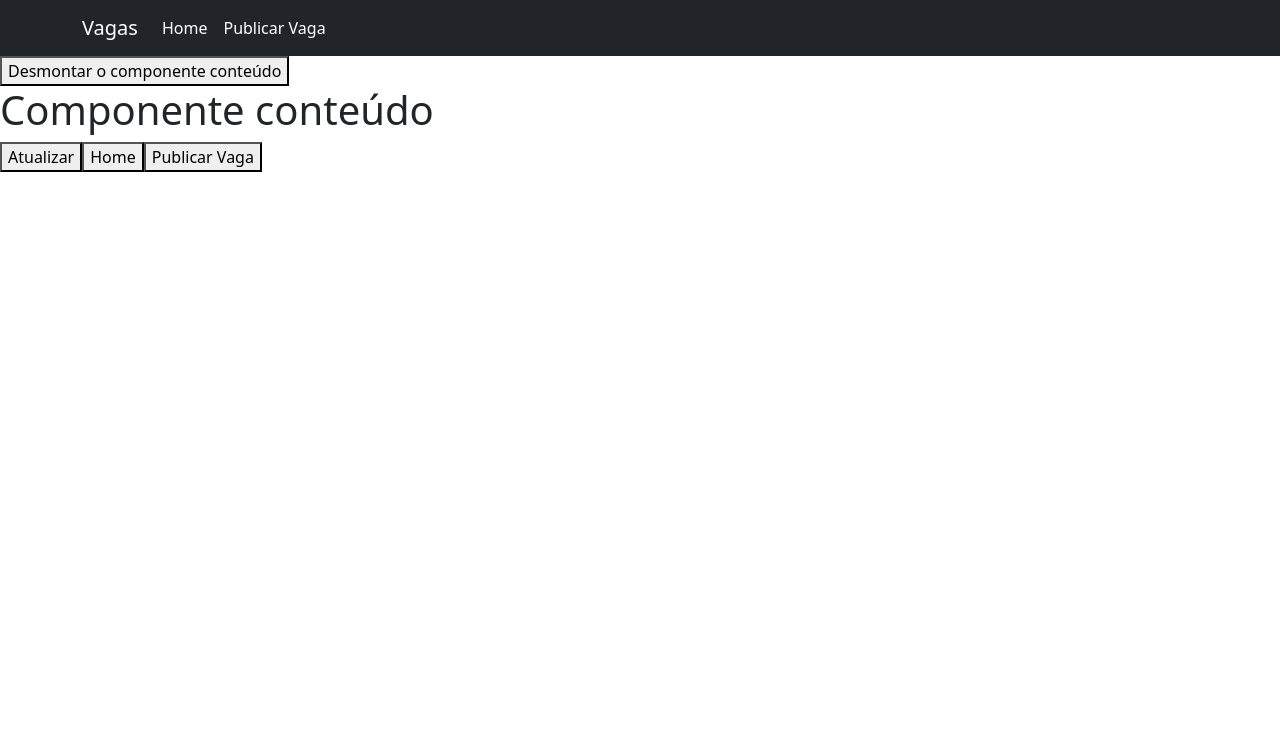
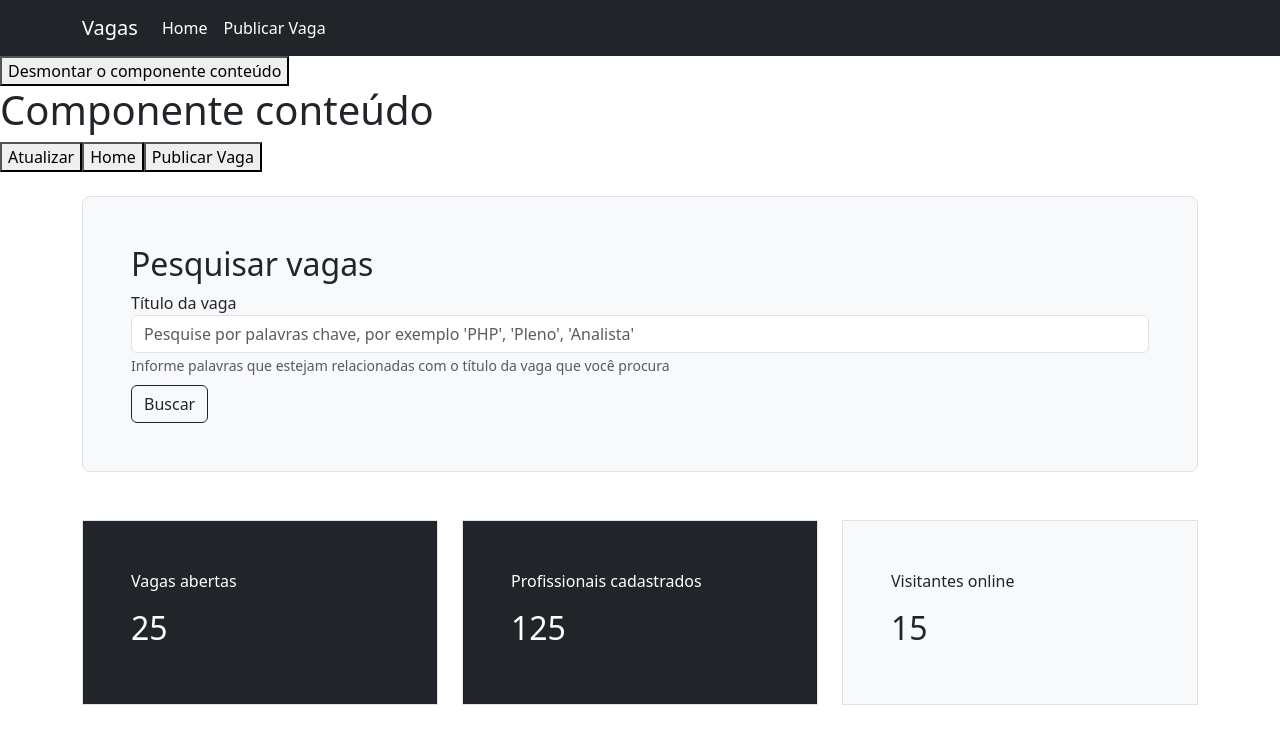
Before and after one commit to murilonicemento/vagas, a Vue app: page / in a window 1280 px wide. Shown: the top 744 px of the page. Built offline with nearby package versions, Linux system fonts and the light colour scheme.

Commit message:
feat: implements Home component

```diff
--- a/src/App.vue
+++ b/src/App.vue
@@ -5,18 +5,21 @@
       Desmontar o componente conteúdo
     </button>
     <ConteudoComponent v-if="visibilidade" />
+    <HomeView />
   </div>
 </template>
 
 <script>
 import ConteudoComponent from "./components/layouts/ConteudoComponent.vue";
 import TopoComponent from "./components/layouts/TopoComponent.vue";
+import HomeView from "./components/views/HomeView.vue";
 
 export default {
   name: "App",
   components: {
     ConteudoComponent,
     TopoComponent,
+    HomeView,
   },
   data: () => ({
     visibilidade: true,
--- a/src/components/views/HomeView.vue
+++ b/src/components/views/HomeView.vue
@@ -1,6 +1,55 @@
 <template>
-  <div>
-    <h1>Componente Home</h1>
+  <div class="container py-4">
+    <div class="row">
+      <div class="col">
+        <div class="h-100 p-5 bg-light border rounded-3">
+          <h2>Pesquisar vagas</h2>
+          <div class="row">
+            <div class="col">
+              <div class="form-group">
+                <label for="">Título da vaga</label>
+                <input
+                  type="text"
+                  class="form-control"
+                  placeholder="Pesquise por palavras chave, por exemplo 'PHP', 'Pleno', 'Analista'"
+                />
+                <small class="form-text text-muted"
+                  >Informe palavras que estejam relacionadas com o título da
+                  vaga que você procura</small
+                >
+              </div>
+            </div>
+          </div>
+          <div class="row">
+            <div class="col">
+              <button class="btn btn-outline-dark mt-2" type="button">
+                Buscar
+              </button>
+            </div>
+          </div>
+        </div>
+      </div>
+    </div>
+    <div class="row mt-5">
+      <div class="col-4">
+        <div class="h-100 p-5 rounded-6 border bg-dark text-white">
+          <p>Vagas abertas</p>
+          <h2>25</h2>
+        </div>
+      </div>
+      <div class="col-4">
+        <div class="h-100 p-5 rounded-6 border bg-dark text-white">
+          <p>Profissionais cadastrados</p>
+          <h2>125</h2>
+        </div>
+      </div>
+      <div class="col-4">
+        <div class="h-100 p-5 rounded-6 border bg-light text-dark">
+          <p>Visitantes online</p>
+          <h2>15</h2>
+        </div>
+      </div>
+    </div>
   </div>
 </template>
 
```
